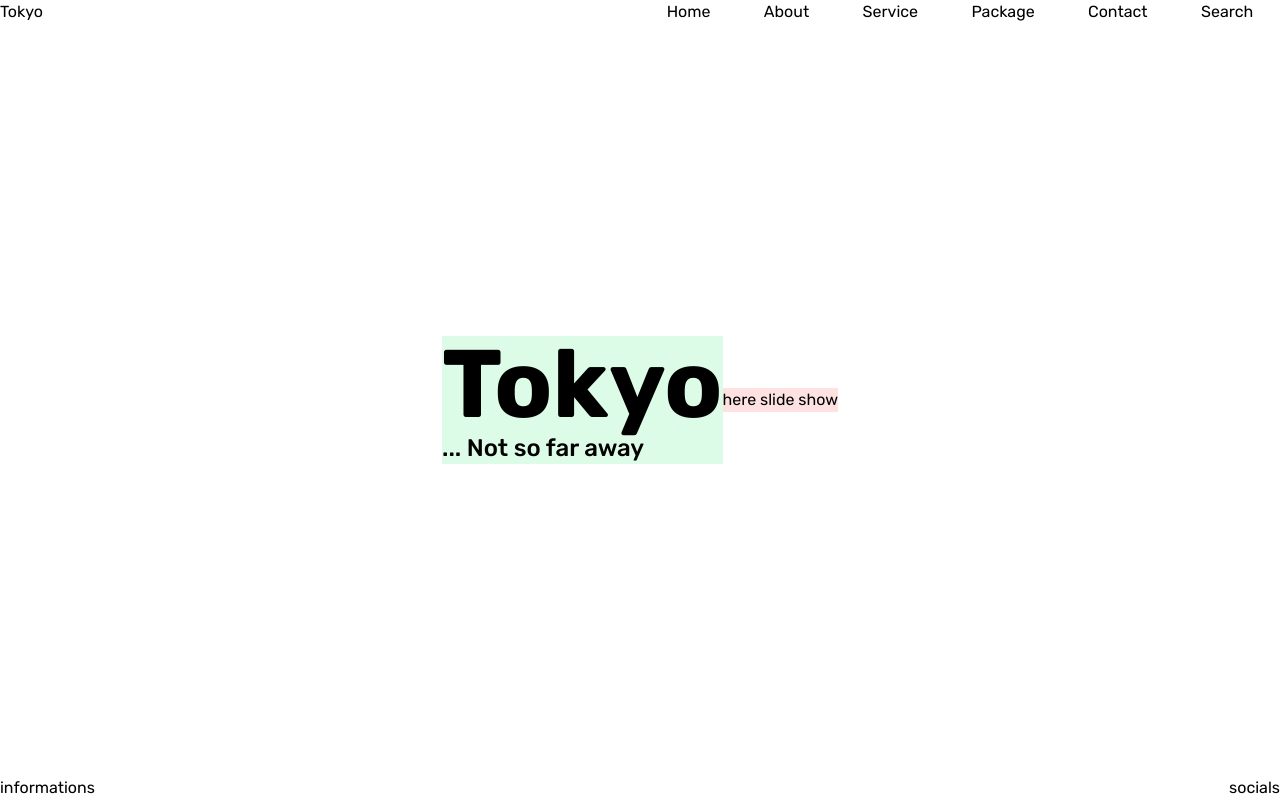
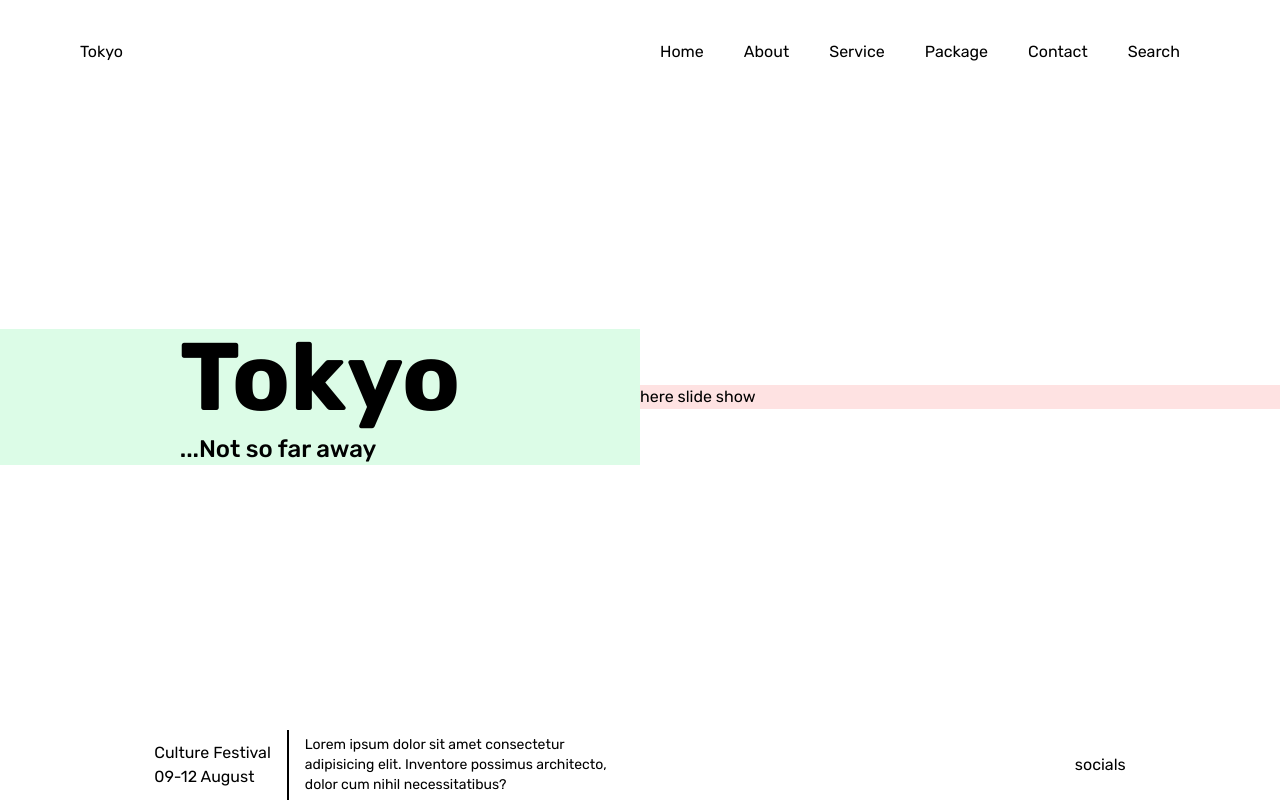
Before and after one commit to Karm0s/tokyo-travel-landing, a Vue app: page / in a window 1280 px wide. Built offline with nearby package versions, Linux system fonts and the light colour scheme.

Commit message:
Position elements and install fontawesome.

```diff
--- a/package.json
+++ b/package.json
@@ -7,6 +7,9 @@
     "preview": "vite preview"
   },
   "dependencies": {
+    "@fortawesome/fontawesome-svg-core": "^1.2.36",
+    "@fortawesome/free-solid-svg-icons": "^5.15.4",
+    "@fortawesome/vue-fontawesome": "^3.0.0-5",
     "autoprefixer": "^10.4.0",
     "postcss": "^8.4.5",
     "tailwindcss": "^3.0.7",
--- a/src/App.vue
+++ b/src/App.vue
@@ -4,17 +4,45 @@ import Navbar from './components/Navbar.vue'
 </script>
 
 <template>
-	<section class="h-screen flex flex-col justify-between">
+	<section class="h-screen flex flex-col justify-between pt-10">
 		<Navbar></Navbar>
 		<div class="w-full flex justify-center items-center">
-			<div class="heading-wrapper bg-green-100">
-				<h1 class="text-8xl font-bold">Tokyo</h1>
-				<h2 class="text-2xl font-medium">... Not so far away</h2>
+			<div
+				class="
+					heading-wrapper
+					bg-green-100
+					w-1/2
+					flex flex-col
+					justify-center
+					items-center
+				"
+			>
+				<div>
+					<h1 class="text-8xl font-bold">Tokyo</h1>
+					<h2 class="text-2xl font-medium mt-2">
+						...Not so far away
+					</h2>
+				</div>
 			</div>
-			<div class="slideshow-wrapper bg-red-100">here slide show</div>
+			<div class="slideshow-wrapper bg-red-100 w-1/2">
+				here slide show
+			</div>
 		</div>
-		<div class="flex justify-between items-center">
-			<div class="infos">informations</div>
+		<div class="hero-bottom flex justify-between items-center mx-auto">
+			<div class="infos flex items-center w-1/2">
+				<div class="left-side">
+					<h3>Culture Festival</h3>
+					<p>09-12 August</p>
+				</div>
+				<div class="separator mx-4"></div>
+				<div class="right-side w-2/3">
+					<p class="text-sm">
+						Lorem ipsum dolor sit amet consectetur adipisicing elit.
+						Inventore possimus architecto, dolor cum nihil
+						necessitatibus?
+					</p>
+				</div>
+			</div>
 			<div class="socials">socials</div>
 		</div>
 	</section>
@@ -28,4 +56,11 @@ import Navbar from './components/Navbar.vue'
 * {
 	font-family: "Rubik";
 }
+.separator {
+	border-left: 2px solid black;
+	height: 70px;
+}
+.hero-bottom {
+	max-width: 80%;
+}
 </style>
--- a/src/components/Navbar.vue
+++ b/src/components/Navbar.vue
@@ -2,7 +2,7 @@
 </script>
 
 <template>
-	<nav class="flex justify-between items-center">
+	<nav class="flex justify-between items-center mx-20">
 		<div class="brand">
 			<h1>Tokyo</h1>
 		</div>
```
Also changed, not shown: 2 other files (tests, documents, lock files or other folders).
